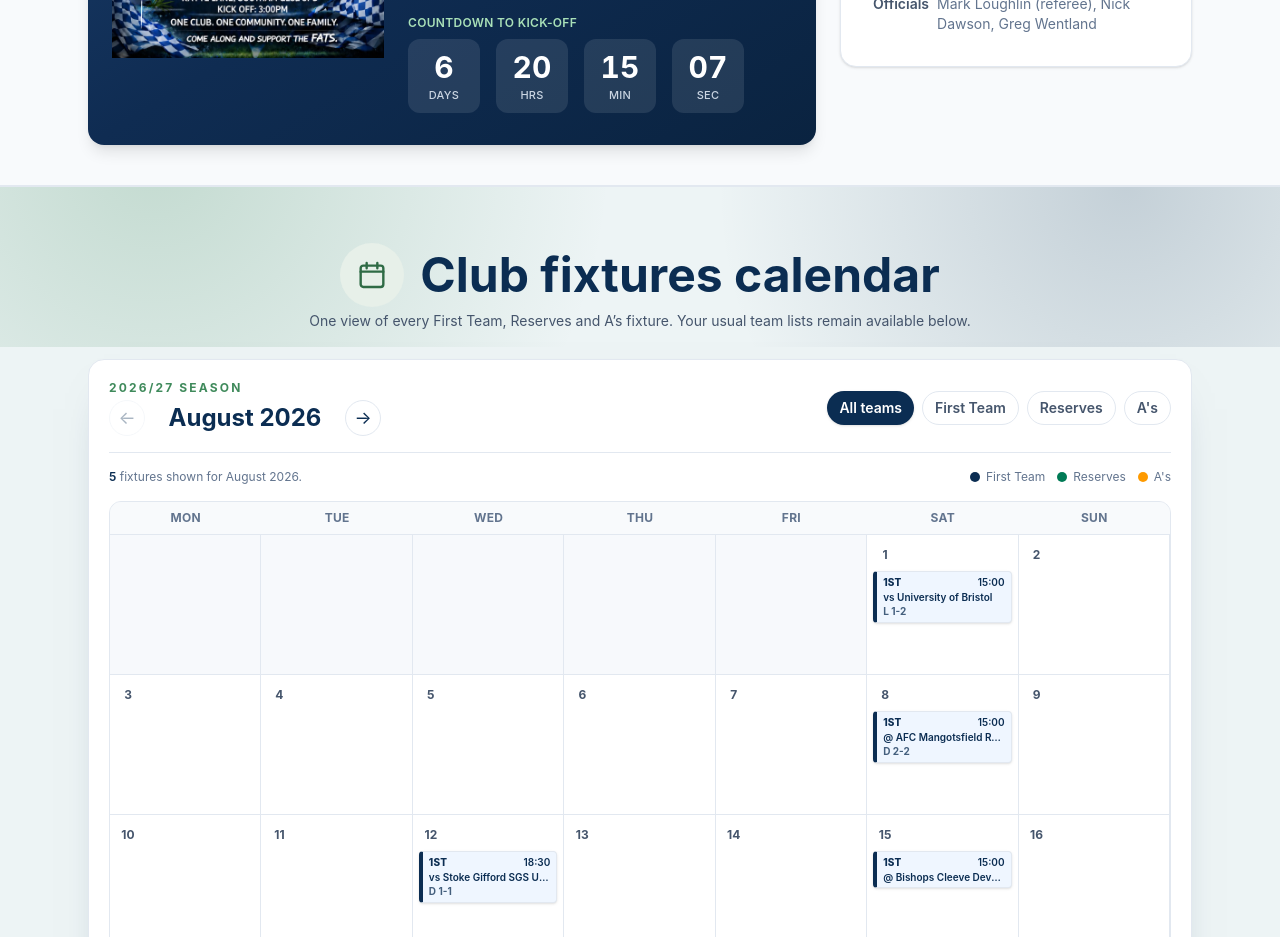
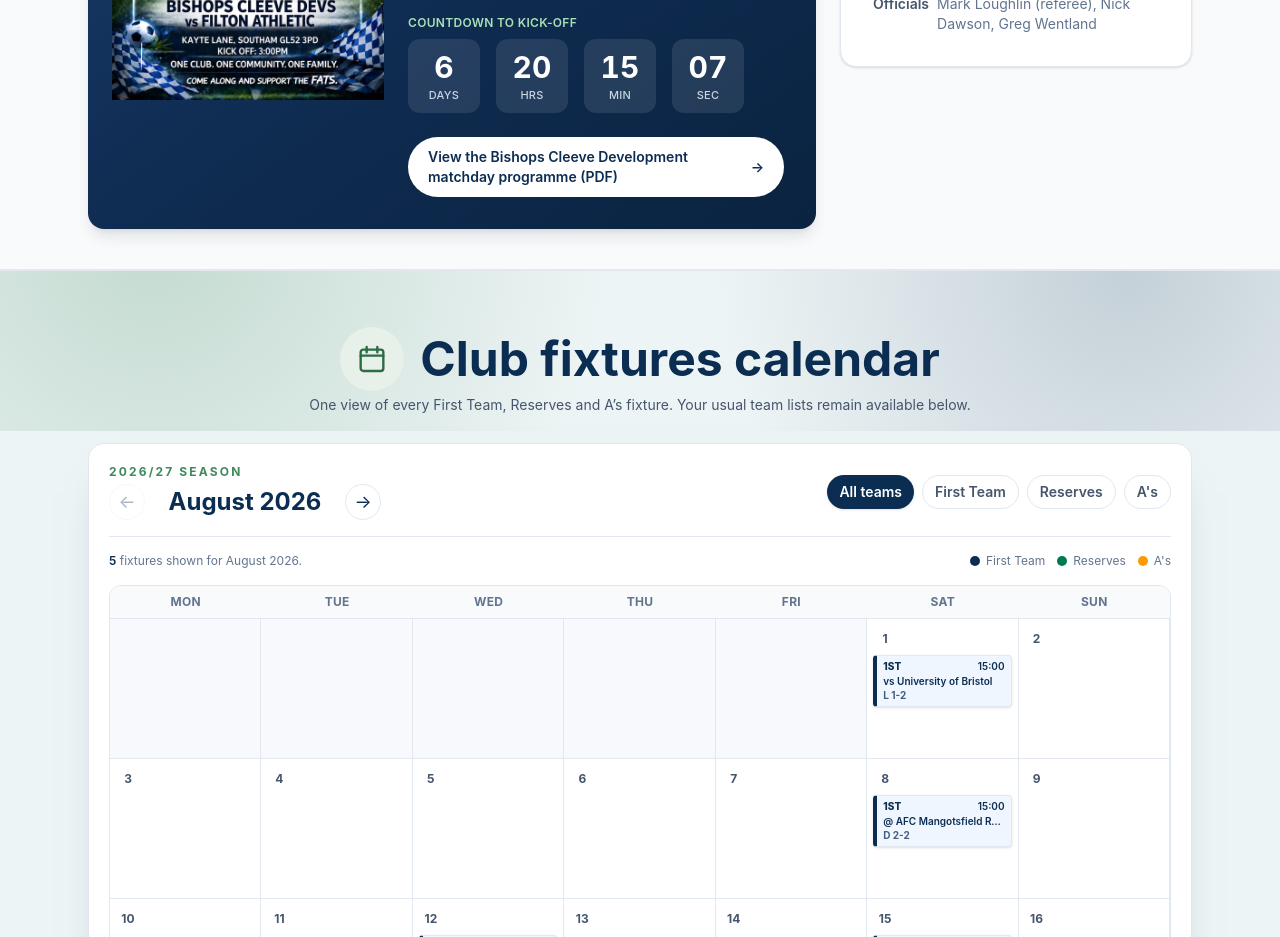
Before and after one commit to addyap/filton-athletic-fc, a React (Vite) app: page / in a window 1280 px wide. Shown: the part 940-1877 px from the top of the page. Built offline with nearby package versions, Linux system fonts and the light colour scheme.

Commit message:
feat: add Bishops Cleeve match programme

```diff
--- a/src/data/club.ts
+++ b/src/data/club.ts
@@ -136,7 +136,7 @@ export const firstTeamFixtures: Fixture[] = [
     { src: matchStokeGifford4, alt: 'Match action in front of the clubhouse and goal at Elm Park, Filton Athletic vs Stoke Gifford SGS United.' },
     { src: matchStokeGifford5, alt: 'Filton Athletic players line up with the "Home of Filton" banner and crowd behind them at Elm Park.' },
   ] },
-  { date: '15/08/26', time: '15:00', competition: 'GCL', opponent: 'Bishops Cleeve Development', venue: 'A', ground: 'Kayte Lane, Southam, GL52 3PD', matchdayImage: matchdayBishopsCleeveDevelopmentPhoto },
+  { date: '15/08/26', time: '15:00', competition: 'GCL', opponent: 'Bishops Cleeve Development', venue: 'A', ground: 'Kayte Lane, Southam, GL52 3PD', matchdayImage: matchdayBishopsCleeveDevelopmentPhoto, awayProgrammeUrl: 'https://3p4oewzml4cd0fez.public.blob.vercel-storage.com/DevsvFilton2.pdf' },
   { date: '22/08/26', time: '15:00', competition: 'GCL', opponent: 'Tewkesbury Town', venue: 'H' },
   { date: '05/09/26', time: '15:00', competition: 'Cup', opponent: 'University of Bristol', venue: 'A' },
   { date: '15/09/26', time: '19:45', competition: 'GCL', opponent: 'Longlevens Reserves', venue: 'A' },
```
